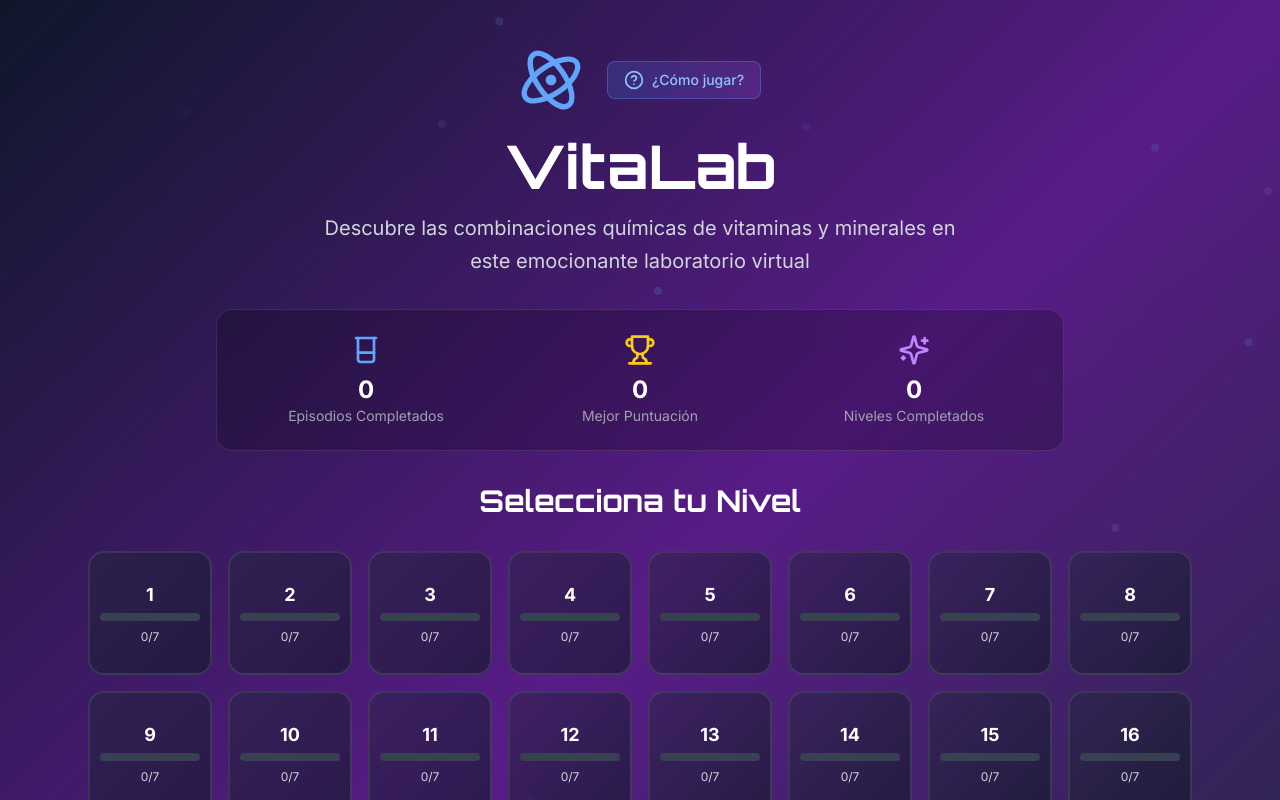
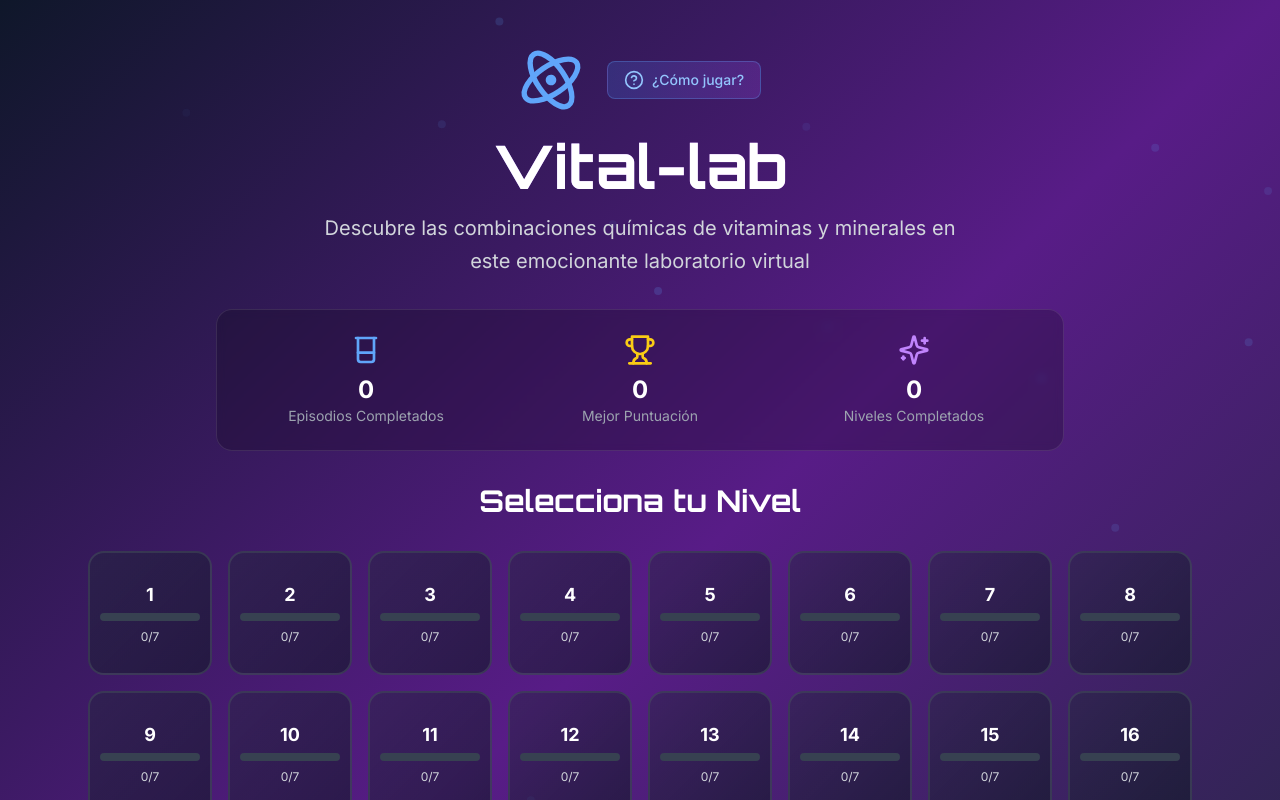
Before and after one commit to victoravilan/vitalab, a React (Vite) app: page / in a window 1280 px wide. Shown: the top 800 px of the page. Built offline with nearby package versions, Linux system fonts and the light colour scheme.

Commit message:
Update application title in Home page to Vital-lab

```diff
--- a/src/react-app/pages/Home.tsx
+++ b/src/react-app/pages/Home.tsx
@@ -154,7 +154,7 @@ export default function Home() {
           </div>
 
           <h1 className="text-6xl font-bold text-white mb-4 font-orbitron bg-gradient-to-r from-blue-400 via-purple-400 to-pink-400 bg-clip-text text-transparent">
-            VitaLab
+            Vital-lab
           </h1>
           <p className="text-xl text-gray-300 max-w-2xl mx-auto leading-relaxed">
             Descubre las combinaciones químicas de vitaminas y minerales en este emocionante laboratorio virtual
```
